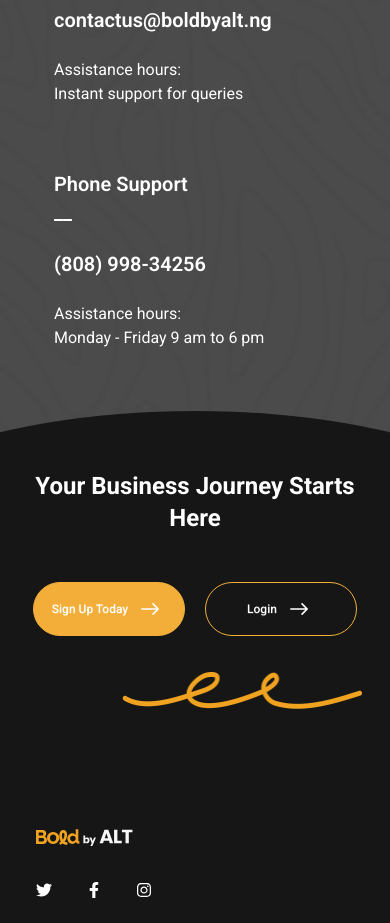
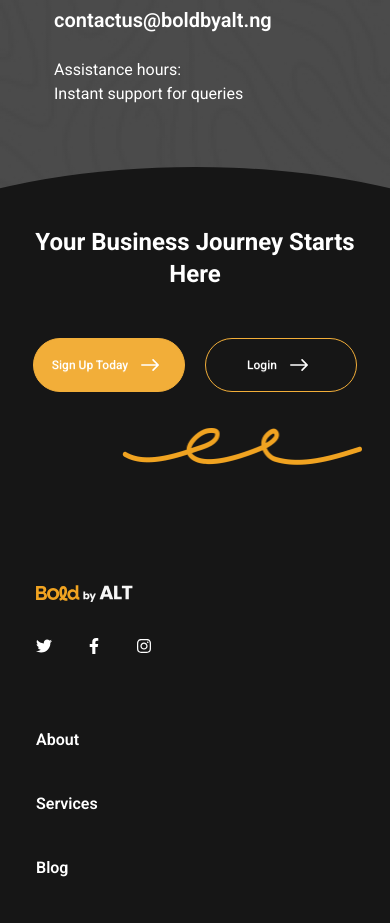
Before and after one commit to liljdot/AltBuilda-Website-React, a React (Vite) app: page /contact in a window 390 px wide. Shown: the part 1180-2103 px from the top of the page. Built offline with nearby package versions, Linux system fonts and the light colour scheme; no server answers.

Commit message:
remove phone contact info

```diff
--- a/src/pages/Contact/InfoSection.tsx
+++ b/src/pages/Contact/InfoSection.tsx
@@ -45,7 +45,7 @@ const InfoSection: React.FC = () => {
                 <div className="flex flex-col md:flex-row lg:gap-25 text-secondary">
                     <SupportInfoTile title="Email Support" contact="contactus@boldbyalt.ng" hours="Instant support for queries"/>
 
-                    <SupportInfoTile title="Phone Support" contact="(808) 998-34256" hours="Monday - Friday 9 am to 6 pm" />
+                    {/* <SupportInfoTile title="Phone Support" contact="(808) 998-34256" hours="Monday - Friday 9 am to 6 pm" /> */}
                 </div>
             </section>
         </>
```
